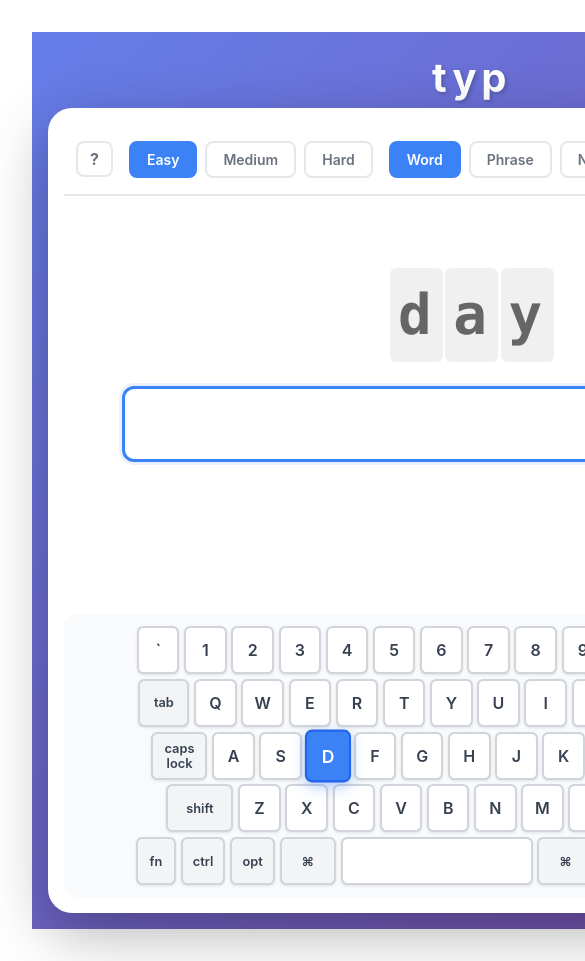
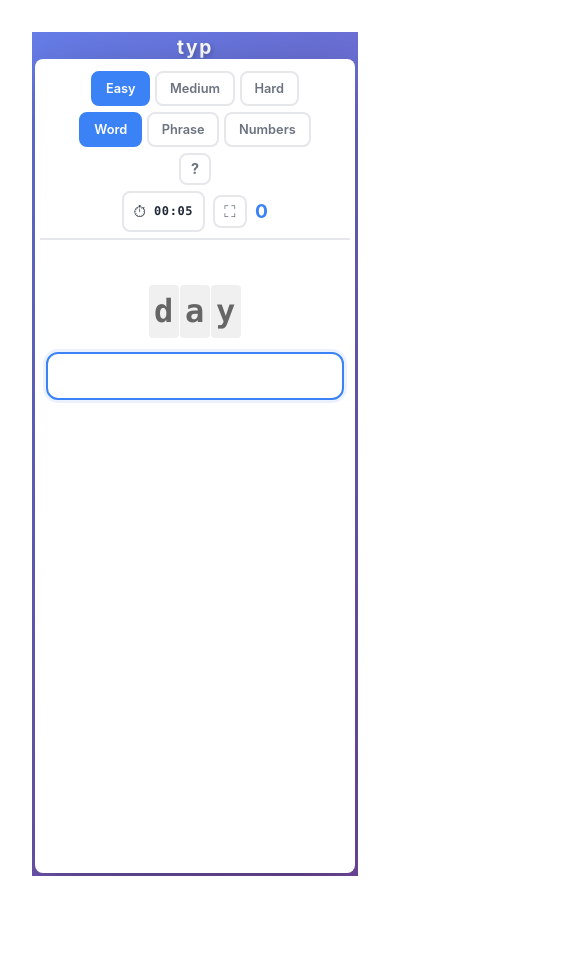
Before and after one commit to dcherian/dcherian.github.io, a Vue app in the folder apps/typ/: page / in a window 390 px wide. Shown: the top 961 px of the page, 585 px wide, since content can reach past the window. After the commit the page ends 908 px from the top, so only its background shows below. Built offline with nearby package versions, Linux system fonts and the light colour scheme.

Commit message:
typ: Add mobile support

```diff
--- a/apps/typ/index.html
+++ b/apps/typ/index.html
@@ -3,7 +3,10 @@
   <head>
     <meta charset="UTF-8" />
     <link rel="icon" type="image/svg+xml" href="/vite.svg" />
-    <meta name="viewport" content="width=device-width, initial-scale=1.0" />
+    <meta name="viewport" content="width=device-width, initial-scale=1.0, maximum-scale=1.0, user-scalable=no, viewport-fit=cover" />
+    <meta name="mobile-web-app-capable" content="yes" />
+    <meta name="apple-mobile-web-app-capable" content="yes" />
+    <meta name="apple-mobile-web-app-status-bar-style" content="black-translucent" />
     <title>typ</title>
   </head>
   <body>
--- a/apps/typ/src/App.vue
+++ b/apps/typ/src/App.vue
@@ -163,23 +163,26 @@ body {
 
 .app {
   min-height: 100vh;
+  height: 100vh;
   background: linear-gradient(135deg, var(--bg-gradient-start) 0%, var(--bg-gradient-end) 100%);
   display: flex;
   flex-direction: column;
-  padding: 1rem;
+  padding: 0.5rem;
+  overflow: hidden;
 }
 
 .header {
-  padding: 0.5rem;
+  padding: 0.25rem;
   text-align: center;
+  flex-shrink: 0;
 }
 
 .title {
-  font-size: 2.5rem;
+  font-size: 2rem;
   color: var(--title-color);
   text-shadow: 2px 2px 4px rgba(0, 0, 0, 0.2);
   font-weight: bold;
-  letter-spacing: 0.3rem;
+  letter-spacing: 0.2rem;
   margin: 0;
 }
 
@@ -191,22 +194,24 @@ body {
   width: 100%;
   margin: 0 auto;
   background-color: var(--main-bg);
-  border-radius: 1.5rem;
+  border-radius: 1rem;
   box-shadow: 0 20px 60px var(--shadow-color);
-  padding: 1rem;
-  overflow: hidden;
+  padding: 0.5rem;
+  overflow-y: auto;
+  overflow-x: hidden;
 }
 
 .celebration-space {
-  min-height: 6rem;
+  min-height: 3rem;
   display: flex;
   align-items: center;
   justify-content: center;
-  padding: 0.5rem;
+  padding: 0.25rem;
+  flex-shrink: 0;
 }
 
 .celebration {
-  font-size: 5rem;
+  font-size: 3rem;
   opacity: 0;
 }
 
@@ -228,4 +233,71 @@ body {
     opacity: 0;
   }
 }
+
+/* Mobile responsiveness */
+@media (max-width: 768px) {
+  .app {
+    padding: 0.25rem;
+  }
+
+  .header {
+    padding: 0.15rem;
+  }
+
+  .title {
+    font-size: 1.5rem;
+    letter-spacing: 0.15rem;
+  }
+
+  .main {
+    padding: 0.4rem;
+    border-radius: 0.75rem;
+  }
+
+  .celebration-space {
+    min-height: 2.5rem;
+    padding: 0.2rem;
+  }
+
+  .celebration {
+    font-size: 2.5rem;
+  }
+}
+
+@media (max-width: 480px) {
+  .app {
+    padding: 0.2rem;
+  }
+
+  .header {
+    padding: 0.1rem;
+  }
+
+  .title {
+    font-size: 1.2rem;
+    letter-spacing: 0.1rem;
+  }
+
+  .main {
+    padding: 0.3rem;
+    border-radius: 0.5rem;
+  }
+
+  .celebration-space {
+    min-height: 2rem;
+    padding: 0.15rem;
+  }
+
+  .celebration {
+    font-size: 2rem;
+  }
+}
+
+/* Improve touch targets on mobile */
+@media (hover: none) and (pointer: coarse) {
+  button {
+    min-height: 44px;
+    min-width: 44px;
+  }
+}
 </style>
--- a/apps/typ/src/components/OnScreenKeyboard.vue
+++ b/apps/typ/src/components/OnScreenKeyboard.vue
@@ -34,26 +34,9 @@ const props = defineProps({
   }
 })
 
-// Mac QWERTY keyboard layout
+// Mobile-style QWERTY keyboard layout (similar to iOS/Android)
 const keyboardLayout = [
   [
-    { key: '`', display: '`' },
-    { key: '1', display: '1' },
-    { key: '2', display: '2' },
-    { key: '3', display: '3' },
-    { key: '4', display: '4' },
-    { key: '5', display: '5' },
-    { key: '6', display: '6' },
-    { key: '7', display: '7' },
-    { key: '8', display: '8' },
-    { key: '9', display: '9' },
-    { key: '0', display: '0' },
-    { key: '-', display: '-' },
-    { key: '=', display: '=' },
-    { key: 'delete', display: 'delete', width: '3.5rem', class: 'special-key' }
-  ],
-  [
-    { key: 'tab', display: 'tab', width: '3.2rem', class: 'special-key' },
     { key: 'q', display: 'Q' },
     { key: 'w', display: 'W' },
     { key: 'e', display: 'E' },
@@ -63,13 +46,9 @@ const keyboardLayout = [
     { key: 'u', display: 'U' },
     { key: 'i', display: 'I' },
     { key: 'o', display: 'O' },
-    { key: 'p', display: 'P' },
-    { key: '[', display: '[' },
-    { key: ']', display: ']' },
-    { key: '\\', display: '\\', width: '2.8rem' }
+    { key: 'p', display: 'P' }
   ],
   [
-    { key: 'caps', display: 'caps lock', width: '3.5rem', class: 'special-key' },
     { key: 'a', display: 'A' },
     { key: 's', display: 'S' },
     { key: 'd', display: 'D' },
@@ -78,13 +57,9 @@ const keyboardLayout = [
     { key: 'h', display: 'H' },
     { key: 'j', display: 'J' },
     { key: 'k', display: 'K' },
-    { key: 'l', display: 'L' },
-    { key: ';', display: ';' },
-    { key: "'", display: "'" },
-    { key: 'return', display: 'return', width: '3.8rem', class: 'special-key' }
+    { key: 'l', display: 'L' }
   ],
   [
-    { key: 'shift', display: 'shift', width: '4.2rem', class: 'special-key' },
     { key: 'z', display: 'Z' },
     { key: 'x', display: 'X' },
     { key: 'c', display: 'C' },
@@ -92,88 +67,97 @@ const keyboardLayout = [
     { key: 'b', display: 'B' },
     { key: 'n', display: 'N' },
     { key: 'm', display: 'M' },
-    { key: ',', display: ',' },
-    { key: '.', display: '.' },
-    { key: '/', display: '/' },
-    { key: 'shift-r', display: 'shift', width: '4.2rem', class: 'special-key' }
+    { key: 'delete', display: '⌫', class: 'delete-key' }
   ],
   [
-    { key: 'fn', display: 'fn', width: '2.5rem', class: 'special-key' },
-    { key: 'control', display: 'ctrl', width: '2.8rem', class: 'special-key' },
-    { key: 'option', display: 'opt', width: '2.8rem', class: 'special-key' },
-    { key: 'command', display: '⌘', width: '3.5rem', class: 'special-key' },
-    { key: 'space', display: '', width: '12rem', class: 'space-key' },
-    { key: 'command-r', display: '⌘', width: '3.5rem', class: 'special-key' },
-    { key: 'option-r', display: 'opt', width: '2.8rem', class: 'special-key' },
-    { key: 'left', display: '◀', class: 'arrow-key' },
-    { key: 'up-down', display: '▲▼', class: 'arrow-key' },
-    { key: 'right', display: '▶', class: 'arrow-key' }
+    { key: '123', display: '123', class: 'number-key' },
+    { key: 'space', display: 'space', class: 'space-key' },
+    { key: 'return', display: 'return', class: 'return-key' }
   ]
 ]
 </script>
 
 <style scoped>
 .keyboard {
-  padding: 0.75rem;
+  padding: 0.5rem 0.25rem;
   display: flex;
   flex-direction: column;
-  gap: 0.3rem;
+  gap: 0.4rem;
   align-items: center;
   background-color: var(--keyboard-bg);
-  border-radius: 0.75rem;
+  border-radius: 0.5rem;
   margin-top: 0.5rem;
+  max-width: 100%;
 }
 
 .keyboard-row {
   display: flex;
-  gap: 0.3rem;
+  gap: 0.35rem;
   justify-content: center;
+  width: 100%;
+  max-width: 600px;
+}
+
+.keyboard-row:nth-child(2) {
+  padding: 0 1.5rem;
+}
+
+.keyboard-row:nth-child(3) {
+  padding: 0 3rem;
 }
 
 .key {
-  height: 3rem;
-  border: 2px solid var(--key-border);
-  border-radius: 0.4rem;
+  flex: 1;
+  min-width: 0;
+  height: 3.5rem;
+  border: none;
+  border-radius: 0.35rem;
   background-color: var(--key-bg);
-  font-size: 1rem;
-  font-weight: 600;
+  font-size: 1.5rem;
+  font-weight: 500;
   color: var(--key-text);
   display: flex;
   align-items: center;
   justify-content: center;
   cursor: default;
-  transition: all 0.2s ease;
-  box-shadow: 0 1px 3px rgba(0, 0, 0, 0.1);
+  transition: all 0.15s ease;
+  box-shadow: 0 1px 0 rgba(0, 0, 0, 0.15);
+  text-transform: lowercase;
 }
 
-.special-key {
+.delete-key,
+.number-key,
+.return-key {
   background-color: var(--key-special-bg);
-  font-size: 0.8rem;
+  font-size: 1rem;
+  font-weight: 600;
+  text-transform: none;
 }
 
 .space-key {
-  background-color: var(--key-bg);
+  flex: 5;
+  font-size: 1rem;
+  text-transform: none;
 }
 
-.arrow-key {
-  font-size: 1.2rem;
+.number-key,
+.return-key {
+  flex: 1.5;
 }
 
 .key.highlight {
   background-color: #3b82f6;
-  border-color: #2563eb;
   color: white;
-  transform: scale(1.1);
-  box-shadow: 0 4px 12px rgba(59, 130, 246, 0.4);
+  transform: scale(1.05);
+  box-shadow: 0 2px 8px rgba(59, 130, 246, 0.4);
   animation: pulse 1s ease-in-out infinite;
 }
 
 .key.highlight-delete {
   background-color: #ef4444;
-  border-color: #dc2626;
   color: white;
-  transform: scale(1.1);
-  box-shadow: 0 4px 12px rgba(239, 68, 68, 0.4);
+  transform: scale(1.05);
+  box-shadow: 0 2px 8px rgba(239, 68, 68, 0.4);
   animation: pulse 1s ease-in-out infinite;
 }
 
@@ -182,7 +166,41 @@ const keyboardLayout = [
     opacity: 1;
   }
   50% {
-    opacity: 0.7;
+    opacity: 0.8;
+  }
+}
+
+/* Tablet/Desktop - slightly larger */
+@media (min-width: 769px) {
+  .keyboard {
+    padding: 0.75rem 0.5rem;
+    gap: 0.5rem;
+  }
+
+  .keyboard-row {
+    gap: 0.5rem;
+  }
+
+  .key {
+    height: 4rem;
+    font-size: 1.75rem;
+  }
+
+  .delete-key,
+  .number-key,
+  .return-key {
+    font-size: 1.1rem;
+  }
+
+  .space-key {
+    font-size: 1.1rem;
+  }
+}
+
+/* Hide keyboard on mobile - they'll use native keyboard */
+@media (max-width: 768px) {
+  .keyboard {
+    display: none;
   }
 }
 </style>
--- a/apps/typ/src/components/Settings.vue
+++ b/apps/typ/src/components/Settings.vue
@@ -109,6 +109,7 @@ const selectMode = (mode) => {
   align-items: center;
   justify-content: space-between;
   border-bottom: 2px solid var(--border-color);
+  flex-wrap: wrap;
 }
 
 .left-controls {
@@ -225,4 +226,81 @@ const selectMode = (mode) => {
   color: var(--button-active-bg);
   font-size: 1.5rem;
 }
+
+/* Mobile responsiveness */
+@media (max-width: 768px) {
+  .settings {
+    padding: 0.5rem;
+    gap: 0.5rem;
+  }
+
+  .difficulty-buttons,
+  .mode-buttons {
+    gap: 0.3rem;
+  }
+
+  .difficulty-btn,
+  .mode-btn {
+    padding: 0.4rem 0.6rem;
+    font-size: 0.75rem;
+  }
+
+  .help-btn {
+    padding: 0.4rem 0.6rem;
+    font-size: 0.9rem;
+  }
+
+  .timer {
+    padding: 0.4rem 0.6rem;
+    font-size: 0.75rem;
+  }
+
+  .fullscreen-btn {
+    padding: 0.4rem 0.6rem;
+    font-size: 1rem;
+  }
+
+  .stats {
+    font-size: 1rem;
+  }
+
+  .stats strong {
+    font-size: 1.2rem;
+  }
+
+  .right-controls {
+    gap: 0.5rem;
+  }
+}
+
+@media (max-width: 480px) {
+  .settings {
+    padding: 0.4rem;
+    gap: 0.4rem;
+    justify-content: center;
+  }
+
+  .left-controls,
+  .right-controls {
+    order: 2;
+    flex: 1 1 100%;
+    justify-content: center;
+  }
+
+  .difficulty-buttons,
+  .mode-buttons {
+    flex: 1 1 100%;
+    justify-content: center;
+  }
+
+  .difficulty-btn,
+  .mode-btn {
+    padding: 0.5rem 0.8rem;
+    font-size: 0.8rem;
+  }
+
+  .timer-icon {
+    font-size: 1rem;
+  }
+}
 </style>
--- a/apps/typ/src/components/TypingInput.vue
+++ b/apps/typ/src/components/TypingInput.vue
@@ -79,4 +79,28 @@ defineExpose({
   border-color: var(--button-active-bg);
   box-shadow: 0 0 0 3px rgba(59, 130, 246, 0.1);
 }
+
+/* Mobile responsiveness */
+@media (max-width: 768px) {
+  .typing-input {
+    padding: 0.5rem;
+  }
+
+  .input-field {
+    font-size: 2rem;
+    padding: 0.6rem 1rem;
+    border-width: 2px;
+  }
+}
+
+@media (max-width: 480px) {
+  .typing-input {
+    padding: 0.4rem;
+  }
+
+  .input-field {
+    font-size: 1.5rem;
+    padding: 0.5rem 0.75rem;
+  }
+}
 </style>
--- a/apps/typ/src/components/WordDisplay.vue
+++ b/apps/typ/src/components/WordDisplay.vue
@@ -123,4 +123,65 @@ const letters = computed(() => props.word.toLowerCase().split(''))
   25% { transform: translateX(-5px); }
   75% { transform: translateX(5px); }
 }
+
+/* Mobile responsiveness */
+@media (max-width: 768px) {
+  .word-display {
+    padding: 0.75rem 0.4rem;
+  }
+
+  .number-word-hint-space {
+    min-height: 2.5rem;
+  }
+
+  .number-word-hint {
+    font-size: 1.5rem;
+  }
+
+  .word {
+    font-size: 2.5rem;
+    letter-spacing: 0.1rem;
+    gap: 0.1rem;
+  }
+
+  .letter {
+    padding: 0.2rem 0.4rem;
+    border-radius: 0.3rem;
+  }
+
+  .letter.space {
+    width: 1.5rem;
+    border-bottom-width: 2px;
+  }
+}
+
+@media (max-width: 480px) {
+  .word-display {
+    padding: 0.5rem 0.3rem;
+  }
+
+  .number-word-hint-space {
+    min-height: 2rem;
+    margin-bottom: 0.3rem;
+  }
+
+  .number-word-hint {
+    font-size: 1.2rem;
+  }
+
+  .word {
+    font-size: 2rem;
+    letter-spacing: 0.05rem;
+    gap: 0.08rem;
+  }
+
+  .letter {
+    padding: 0.15rem 0.3rem;
+    border-radius: 0.25rem;
+  }
+
+  .letter.space {
+    width: 1.2rem;
+  }
+}
 </style>
```
